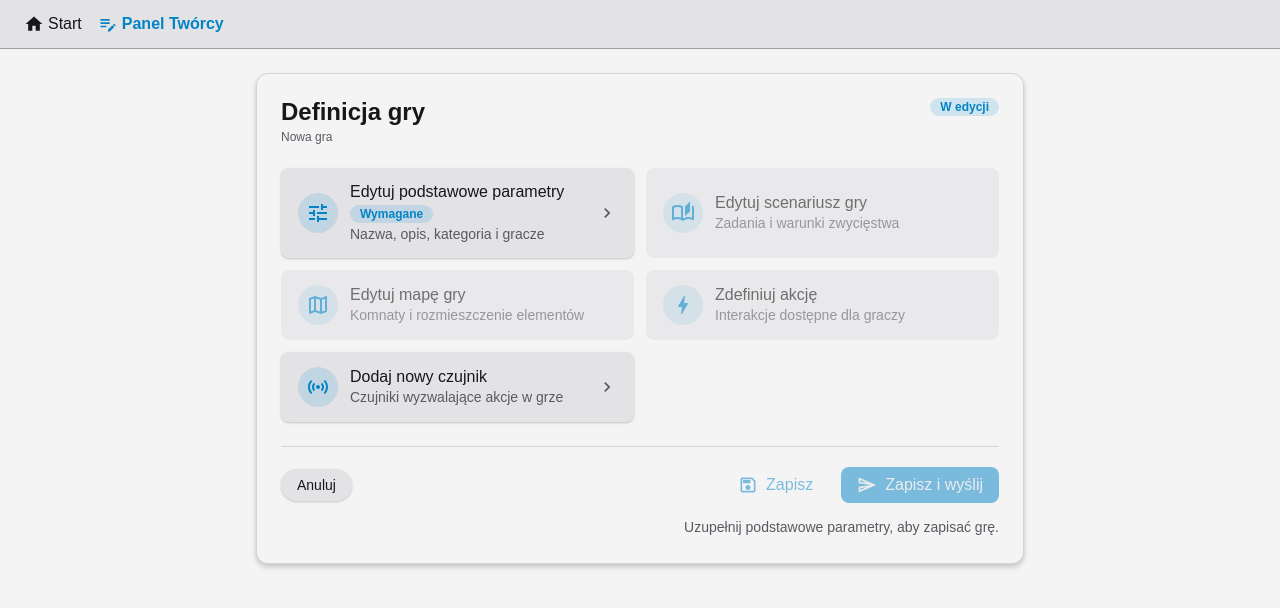
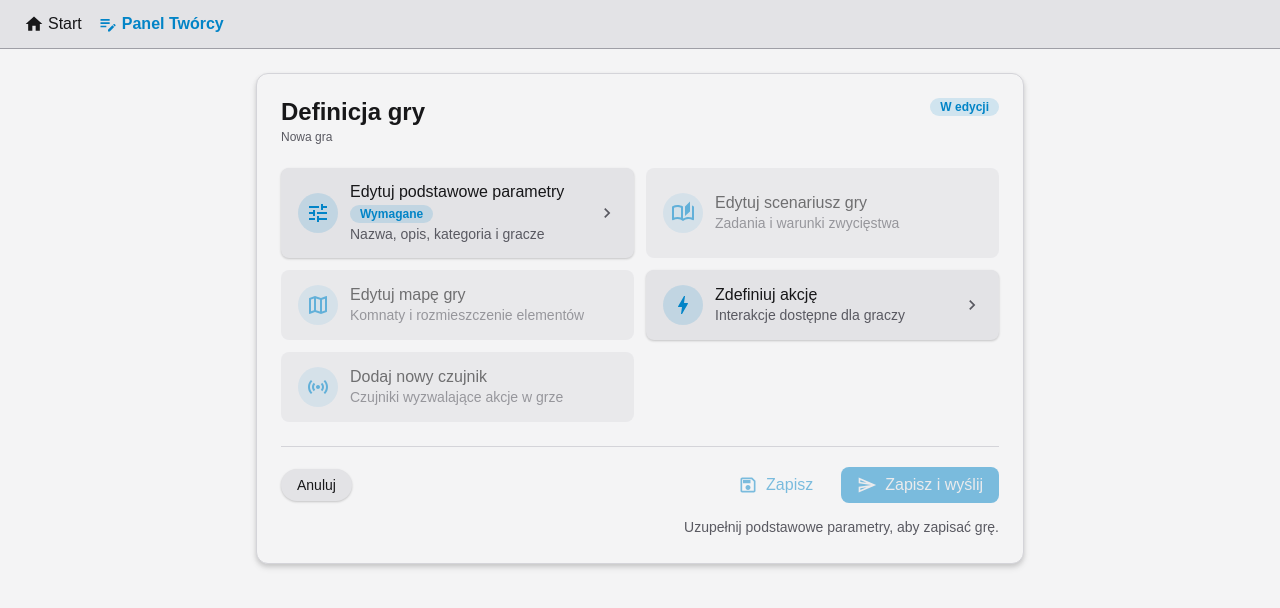
Before and after one commit to Igor-Ochocki/POP-2026Z, a React (Vite) app in the folder frontend/: page /creator/games/new in a window 1280 px wide. Shown: the top 608 px of the page. Built offline with nearby package versions, Linux system fonts and the light colour scheme; no server answers; a web font is replaced by a local one.

Commit message:
dopasowano dodanie akcji do odpowiedniego kafelka i dodano hooka
nie było też zaimportowanego hooka

poprawka do PU51

```diff
--- a/frontend/src/views/GameDefinitionView/GameDefinitionView.tsx
+++ b/frontend/src/views/GameDefinitionView/GameDefinitionView.tsx
@@ -12,6 +12,7 @@ import Card from '@components/Card/Card';
 import MessageDialog from '@components/MessageDialog/MessageDialog';
 import PageHeader from '@components/PageHeader/PageHeader';
 import TextLabel from '@components/TextLabel/TextLabel';
+import { useActionDefinition } from '@hooks/useActionDefinition';
 import { useGameDefinition } from '@hooks/useGameDefinition';
 import type {
   GameDefinitionDialog,
@@ -67,6 +68,7 @@ function getDialogs(
 
 export function GameDefinitionView() {
   const { state, actions } = useGameDefinition();
+  const { actions: actionDefinitionActions } = useActionDefinition();
   const game = state.activeGame;
   const canSave = game !== null && !state.isSubmitting;
   const dialog = state.dialog ? getDialogs(actions)[state.dialog] : null;
@@ -119,12 +121,16 @@ export function GameDefinitionView() {
               icon={<BoltOutlinedIcon />}
               title='Zdefiniuj akcję'
               description='Interakcje dostępne dla graczy'
+              onClick={() => {
+                if (game?.gameId) {
+                  actionDefinitionActions.onAddAction(game.gameId);
+                }
+              }}
             />
             <ActionTile
               icon={<SensorsOutlinedIcon />}
               title='Dodaj nowy czujnik'
               description='Czujniki wyzwalające akcje w grze'
-              onClick={() => actionDefinitionActions.onAddAction(game?.gameId || DEV_GAME_ID)}
             />
           </div>
           <footer className='game-definition-view__footer'>
```
